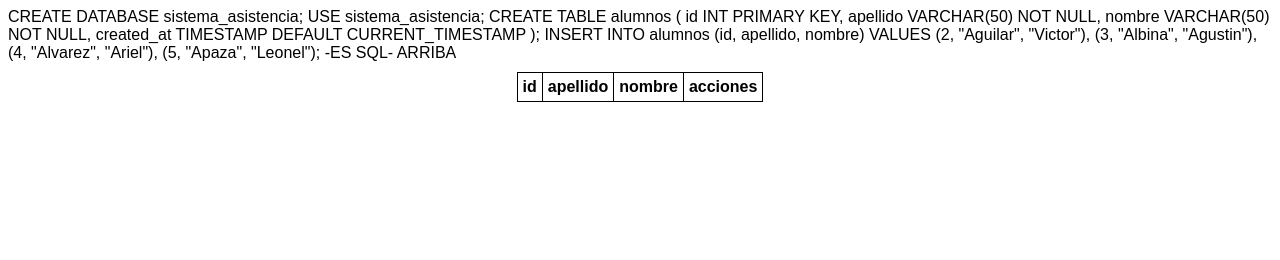
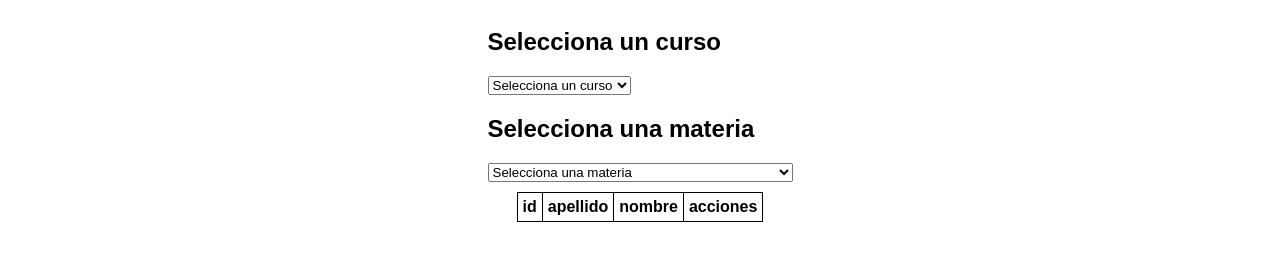
Before and after one commit to LeitoApaza/tp_asis, a website: page tp_app/index.html in a window 1280 px wide. Drawn offline with Linux system fonts and the light colour scheme.

Commit message:
actualizacion

```diff
--- a/tp_app/index.html
+++ b/tp_app/index.html
@@ -1,4 +1,4 @@
-CREATE DATABASE sistema_asistencia;
+<!--CREATE DATABASE sistema_asistencia;
  USE sistema_asistencia;
 CREATE TABLE alumnos (
   id INT PRIMARY KEY,
@@ -22,8 +22,8 @@ INSERT INTO alumnos (id, apellido, nombre) VALUES
 
 
 -ES SQL- ARRIBA
-
-
+//
+-->
 
 
 
@@ -45,6 +45,43 @@ INSERT INTO alumnos (id, apellido, nombre) VALUES
  <th>nombre</th>
  <th>acciones</th>
 
+<div class="contenedor">
+
+
+<div class="bloqueizquierda">
+  <h2>Selecciona un curso</h2>
+  <select id="curso">
+      <option value="">Selecciona un curso</option>
+      <option value="curso1">4°1</option>
+      <option value="curso2">4°2</option>
+      <option value="curso3">4°3</option>
+      <option value="curso3">4°4</option>
+      <option value="curso3">4°5</option>
+  </select>
+
+</div>
+
+
+<div class="bloquederecha">
+  <h2>Selecciona una materia</h2>
+  <select id="materia">
+      <option value="">Selecciona una materia</option>
+      <option value="matematica">Matemática</option>
+      <option value="lengua">Lengua y Literatura</option>
+      <option value="historia">Historia</option>
+      <option value="ciencias">Geografia</option>
+      <option value="ciencias">Proyecto informatico I</option>
+      <option value="ciencias">Base de datos</option>
+      <option value="ciencias">Laboratorio de Algoritmos y Estructura de datos</option>
+  </select>
+             </select>
+         </div>
+
+     </div>
+
+ </body>
+ </html>
+
 
  </thead>
  </table>
```
